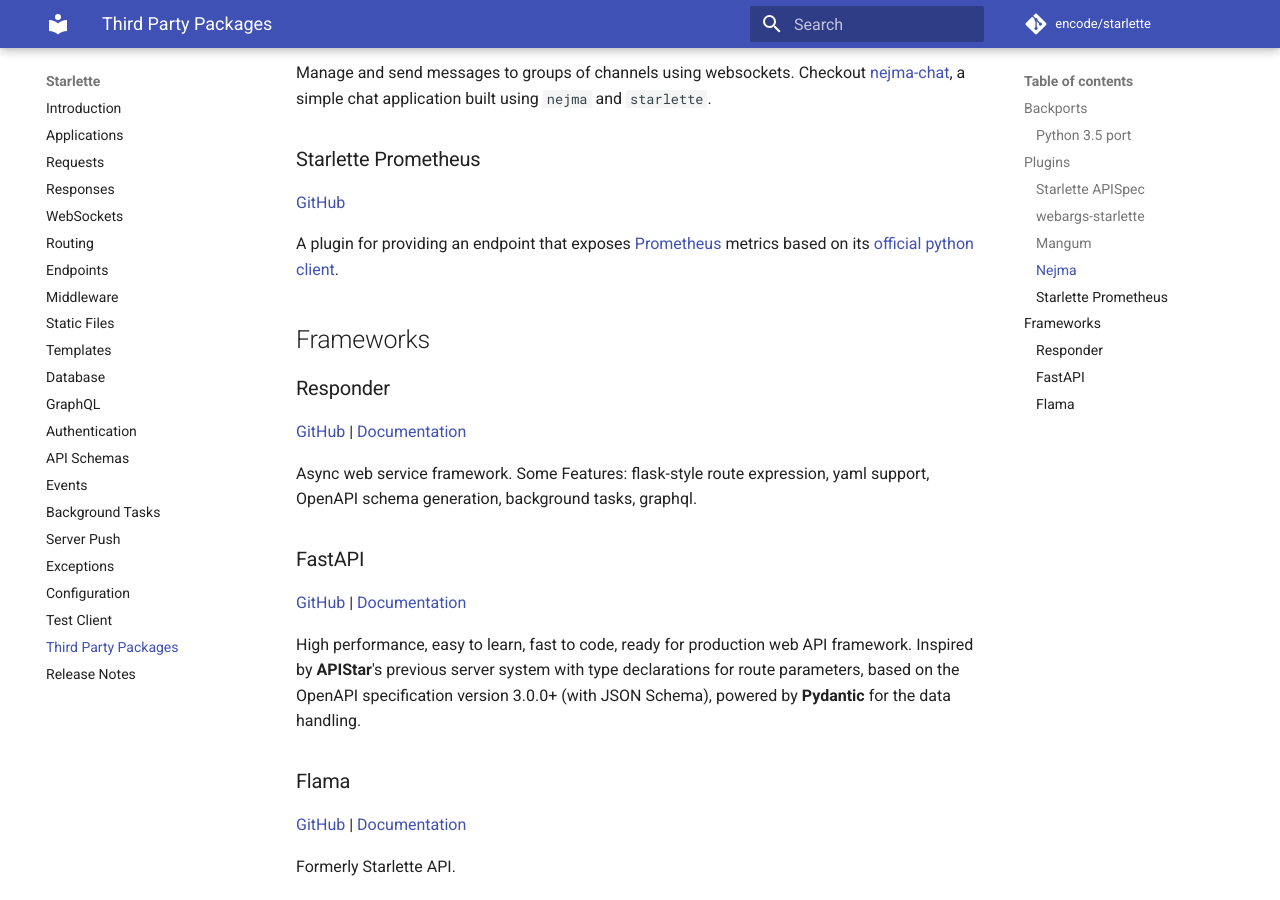
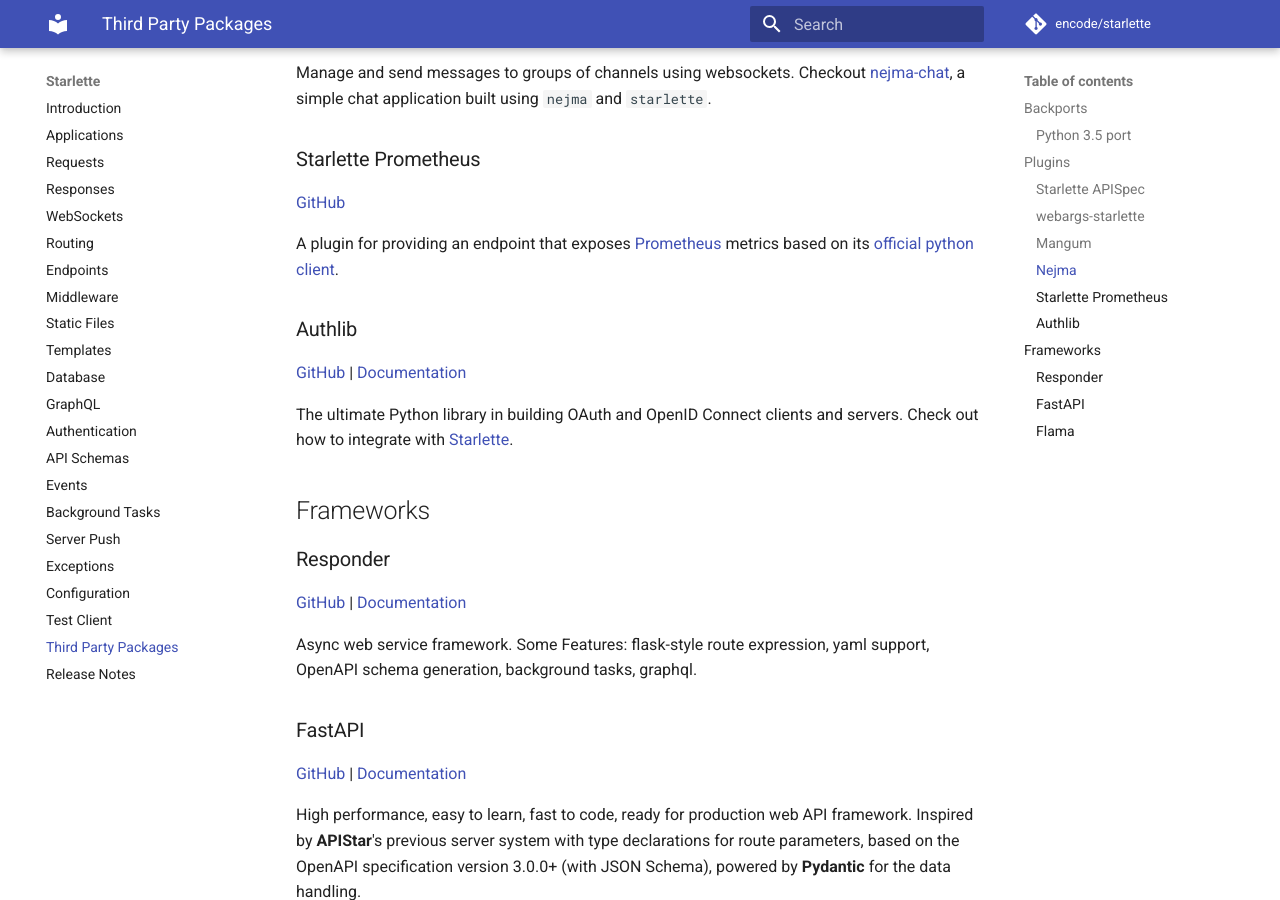
Before and after one commit to hidraco/starlette, an MkDocs documentation site: the page built from docs/third-party-packages.md, in a window 1280 px wide and 900 px high, scrolled down 1056 px. Built offline with MkDocs 1.6.1 and Material for MkDocs 9.7.7, drawn with Linux system fonts in a browser that asks for light colours; comment, search, counter and statistics services are not loaded.

Commit message:
Add Authlib into third party packages. (#712)

```diff
--- a/docs/third-party-packages.md
+++ b/docs/third-party-packages.md
@@ -49,11 +49,19 @@ Checkout <a href="https://github.com/taoufik07/nejma-chat" target="_blank">nejma
 
 A plugin for providing an endpoint that exposes [Prometheus](https://prometheus.io/) metrics based on its [official python client](https://github.com/prometheus/client_python).
 
+### Authlib
+
+<a href="https://github.com/lepture/Authlib" target="_blank">GitHub</a> |
+<a href="https://docs.authlib.org/en/latest/" target="_blank">Documentation</a>
+
+The ultimate Python library in building OAuth and OpenID Connect clients and servers. Check out how to integrate with [Starlette](https://docs.authlib.org/en/latest/client/starlette.html).
+
+
 ## Frameworks
 
 ### Responder
 
-<a href="https://github.com/kennethreitz/responder" target="_blank">GitHub</a> |
+<a href="https://github.com/taoufik07/responder" target="_blank">GitHub</a> |
 <a href="https://python-responder.org/en/latest/" target="_blank">Documentation</a>
 
 Async web service framework. Some Features: flask-style route expression,
```
